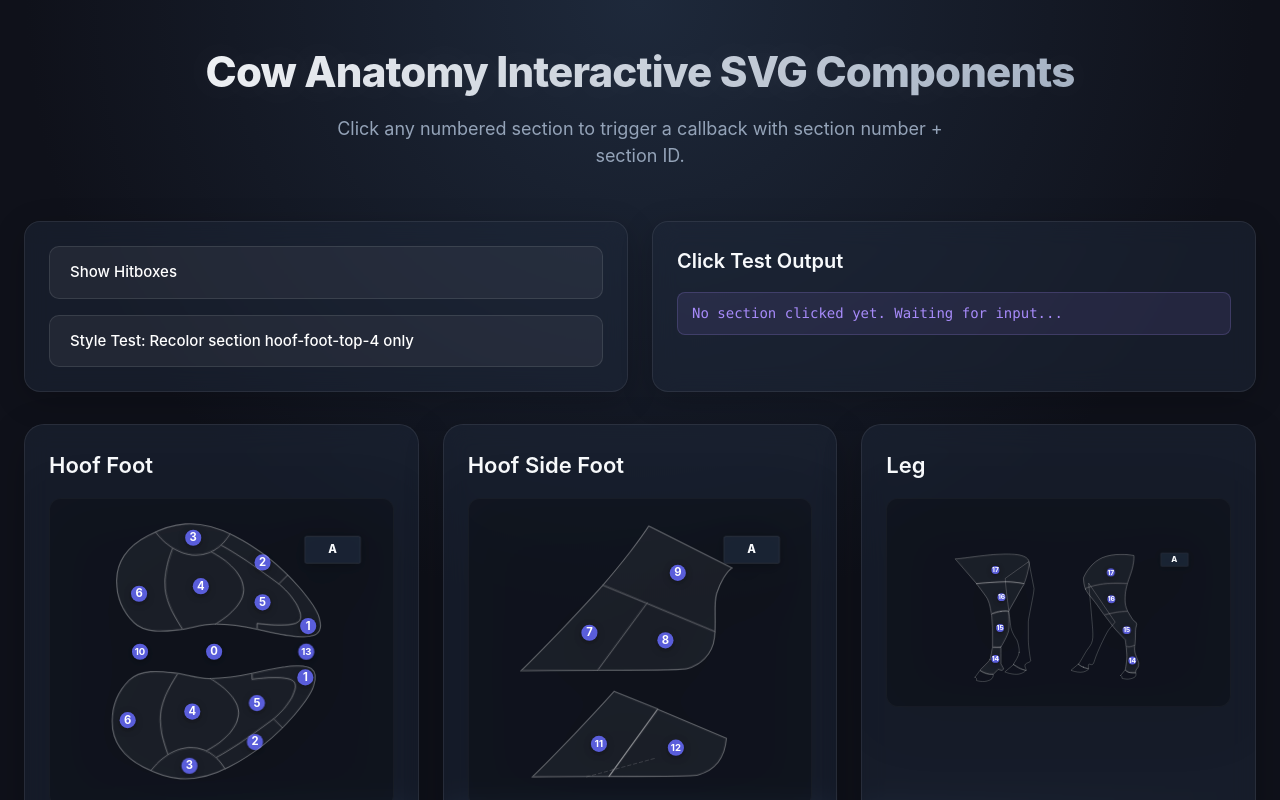
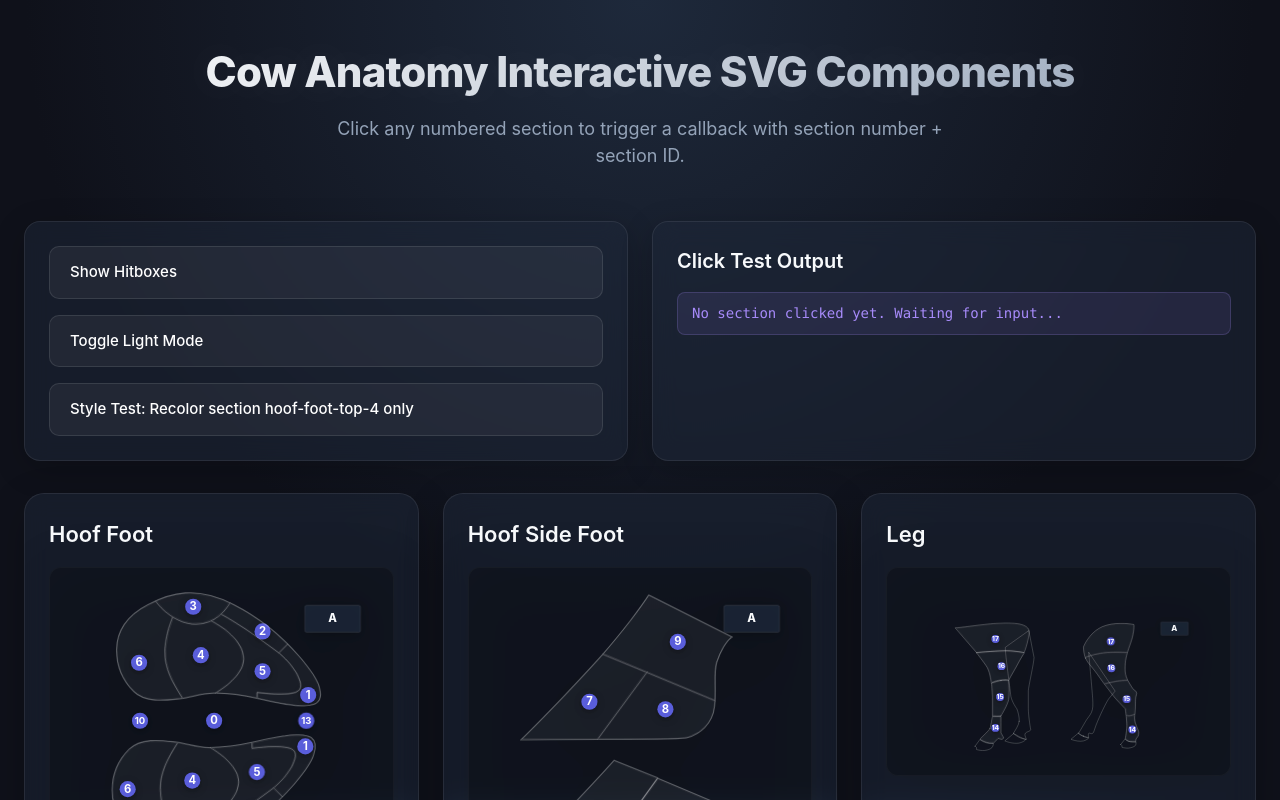
Before and after one commit to liimonx/cow-leg-anatomy, a React (Vite) app: page / in a window 1280 px wide. Shown: the top 800 px of the page. Built offline with nearby package versions, Linux system fonts and the light colour scheme.

Commit message:
feat: Implement dark and light theme toggle using CSS variables and a new UI button.

```diff
--- a/src/App.module.css
+++ b/src/App.module.css
@@ -1,10 +1,93 @@
 .page {
+  /* Theme Variables - Dark (Default) */
+  --header-h1-gradient-start: #ffffff;
+  --header-h1-gradient-end: #94a3b8;
+  --header-h1-shadow: rgba(255, 255, 255, 0.1);
+  --header-p-color: #94a3b8;
+
+  --panel-bg: rgba(30, 41, 59, 0.5);
+  --panel-border: rgba(255, 255, 255, 0.08);
+  --btn-bg: rgba(255, 255, 255, 0.05);
+  --btn-border: rgba(255, 255, 255, 0.1);
+  --btn-text: #fff;
+  --btn-hover-bg: rgba(59, 130, 246, 0.15);
+  --btn-hover-border: rgba(59, 130, 246, 0.4);
+  --btn-hover-shadow: rgba(59, 130, 246, 0.2);
+
+  --status-h2: #f8fafc;
+  --status-p-color: #a78bfa;
+  --status-p-bg: rgba(167, 139, 250, 0.1);
+  --status-p-border: rgba(167, 139, 250, 0.2);
+  --li-bg: rgba(0, 0, 0, 0.2);
+  --li-border: rgba(255, 255, 255, 0.05);
+  --li-text: #cbd5e1;
+  --li-hover-bg: rgba(0, 0, 0, 0.3);
+  --li-hover-border: rgba(255, 255, 255, 0.1);
+
+  --card-bg: rgba(30, 41, 59, 0.5);
+  --card-border: rgba(255, 255, 255, 0.08);
+  --card-shadow: rgba(0, 0, 0, 0.2);
+  --card-hover-shadow: rgba(0, 0, 0, 0.3);
+  --card-hover-border: rgba(255, 255, 255, 0.15);
+  --card-h3: #f8fafc;
+
+  --diagram-bg: rgba(0, 0, 0, 0.25);
+  --diagram-border: rgba(255, 255, 255, 0.03);
+  --diagram-hover-bg: rgba(0, 0, 0, 0.35);
+
+  --idmap-h3: #94a3b8;
+  --code-bg: rgba(0, 0, 0, 0.3);
+  --code-border: rgba(255, 255, 255, 0.05);
+  --code-text: #38bdf8;
+
   display: flex;
   flex-direction: column;
   gap: 32px;
   margin: 0 auto;
-  max-width: 1280px;
+  max-width: 1440px;
   padding: 40px 24px;
+}
+
+:global([data-theme="light"]) .page {
+  --header-h1-gradient-start: #0f111a;
+  --header-h1-gradient-end: #475569;
+  --header-h1-shadow: rgba(0, 0, 0, 0.05);
+  --header-p-color: #475569;
+
+  --panel-bg: rgba(255, 255, 255, 0.7);
+  --panel-border: rgba(0, 0, 0, 0.05);
+  --btn-bg: rgba(0, 0, 0, 0.05);
+  --btn-border: rgba(0, 0, 0, 0.1);
+  --btn-text: #0f111a;
+  --btn-hover-bg: rgba(59, 130, 246, 0.1);
+  --btn-hover-border: rgba(59, 130, 246, 0.3);
+  --btn-hover-shadow: rgba(59, 130, 246, 0.15);
+
+  --status-h2: #0f111a;
+  --status-p-color: #7c3aed;
+  --status-p-bg: rgba(139, 92, 246, 0.1);
+  --status-p-border: rgba(139, 92, 246, 0.2);
+  --li-bg: rgba(255, 255, 255, 0.5);
+  --li-border: rgba(0, 0, 0, 0.05);
+  --li-text: #334155;
+  --li-hover-bg: rgba(255, 255, 255, 0.8);
+  --li-hover-border: rgba(0, 0, 0, 0.1);
+
+  --card-bg: rgba(255, 255, 255, 0.7);
+  --card-border: rgba(0, 0, 0, 0.05);
+  --card-shadow: rgba(0, 0, 0, 0.05);
+  --card-hover-shadow: rgba(0, 0, 0, 0.1);
+  --card-hover-border: rgba(0, 0, 0, 0.1);
+  --card-h3: #0f111a;
+
+  --diagram-bg: rgba(255, 255, 255, 0.5);
+  --diagram-border: rgba(0, 0, 0, 0.05);
+  --diagram-hover-bg: rgba(255, 255, 255, 0.8);
+
+  --idmap-h3: #475569;
+  --code-bg: rgba(255, 255, 255, 0.8);
+  --code-border: rgba(0, 0, 0, 0.05);
+  --code-text: #0284c7;
 }
 
 .header {
@@ -19,15 +102,19 @@
   font-size: 42px;
   font-weight: 800;
   letter-spacing: -0.02em;
-  background: linear-gradient(135deg, #ffffff 0%, #94a3b8 100%);
+  background: linear-gradient(
+    135deg,
+    var(--header-h1-gradient-start) 0%,
+    var(--header-h1-gradient-end) 100%
+  );
   background-clip: text;
   -webkit-background-clip: text;
   -webkit-text-fill-color: transparent;
-  text-shadow: 0 0 40px rgba(255, 255, 255, 0.1);
+  text-shadow: 0 0 40px var(--header-h1-shadow);
 }
 
 .header p {
-  color: #94a3b8;
+  color: var(--header-p-color);
   font-size: 18px;
   max-width: 640px;
   margin: 0 auto;
@@ -42,8 +129,8 @@
 .controls,
 .statusPanel,
 .idMap {
-  background: rgba(30, 41, 59, 0.5);
-  border: 1px solid rgba(255, 255, 255, 0.08);
+  background: var(--panel-bg);
+  border: 1px solid var(--panel-border);
   border-radius: 16px;
   backdrop-filter: blur(12px);
   -webkit-backdrop-filter: blur(12px);
@@ -59,10 +146,10 @@
 }
 
 .controls button {
-  background: rgba(255, 255, 255, 0.05);
-  border: 1px solid rgba(255, 255, 255, 0.1);
+  background: var(--btn-bg);
+  border: 1px solid var(--btn-border);
   border-radius: 10px;
-  color: #fff;
+  color: var(--btn-text);
   cursor: pointer;
   font: inherit;
   font-weight: 500;
@@ -83,10 +170,10 @@
 }
 
 .controls button:hover {
-  background: rgba(59, 130, 246, 0.15);
-  border-color: rgba(59, 130, 246, 0.4);
+  background: var(--btn-hover-bg);
+  border-color: var(--btn-hover-border);
   transform: translateY(-2px);
-  box-shadow: 0 4px 12px rgba(59, 130, 246, 0.2);
+  box-shadow: 0 4px 12px var(--btn-hover-shadow);
 }
 
 .controls button:hover::after {
@@ -109,21 +196,21 @@
   font-size: 20px;
   font-weight: 600;
   margin: 0;
-  color: #f8fafc;
+  color: var(--status-h2);
   display: flex;
   align-items: center;
   gap: 8px;
 }
 
 .statusPanel p {
-  color: #a78bfa;
+  color: var(--status-p-color);
   font-size: 14px;
   margin: 0;
   font-family: ui-monospace, SFMono-Regular, Menlo, Consolas, monospace;
-  background: rgba(167, 139, 250, 0.1);
+  background: var(--status-p-bg);
   padding: 10px 14px;
   border-radius: 8px;
-  border: 1px solid rgba(167, 139, 250, 0.2);
+  border: 1px solid var(--status-p-border);
 }
 
 .statusPanel ul {
@@ -152,19 +239,19 @@
 }
 
 .statusPanel li {
-  background: rgba(0, 0, 0, 0.2);
-  border: 1px solid rgba(255, 255, 255, 0.05);
+  background: var(--li-bg);
+  border: 1px solid var(--li-border);
   border-radius: 8px;
   font-family: ui-monospace, SFMono-Regular, Menlo, Consolas, monospace;
   font-size: 13px;
   padding: 10px 12px;
-  color: #cbd5e1;
+  color: var(--li-text);
   transition: all 0.2s ease;
 }
 
 .statusPanel li:hover {
-  background: rgba(0, 0, 0, 0.3);
-  border-color: rgba(255, 255, 255, 0.1);
+  background: var(--li-hover-bg);
+  border-color: var(--li-hover-border);
 }
 
 .diagramGrid {
@@ -174,8 +261,8 @@
 }
 
 .card {
-  background: rgba(30, 41, 59, 0.5);
-  border: 1px solid rgba(255, 255, 255, 0.08);
+  background: var(--card-bg);
+  border: 1px solid var(--card-border);
   border-radius: 20px;
   backdrop-filter: blur(12px);
   -webkit-backdrop-filter: blur(12px);
@@ -183,7 +270,7 @@
   flex-direction: column;
   gap: 16px;
   padding: 24px;
-  box-shadow: 0 12px 40px rgba(0, 0, 0, 0.2);
+  box-shadow: 0 12px 40px var(--card-shadow);
   transition:
     transform 0.3s ease,
     box-shadow 0.3s ease,
@@ -192,31 +279,31 @@
 
 .card:hover {
   transform: translateY(-4px);
-  box-shadow: 0 16px 50px rgba(0, 0, 0, 0.3);
-  border-color: rgba(255, 255, 255, 0.15);
+  box-shadow: 0 16px 50px var(--card-hover-shadow);
+  border-color: var(--card-hover-border);
 }
 
 .card h3 {
   font-size: 22px;
   font-weight: 600;
-  color: #f8fafc;
+  color: var(--card-h3);
   margin: 0;
 }
 
 .diagram,
 .legDiagram {
-  background: rgba(0, 0, 0, 0.25);
+  background: var(--diagram-bg);
   border-radius: 12px;
   width: 100%;
   height: auto;
   padding: 24px;
-  border: 1px solid rgba(255, 255, 255, 0.03);
+  border: 1px solid var(--diagram-border);
   transition: background 0.3s ease;
 }
 
 .card:hover .diagram,
 .card:hover .legDiagram {
-  background: rgba(0, 0, 0, 0.35);
+  background: var(--diagram-hover-bg);
 }
 
 .idMap {
@@ -235,14 +322,14 @@
 .idMap h3 {
   font-size: 16px;
   font-weight: 500;
-  color: #94a3b8;
+  color: var(--idmap-h3);
   margin-bottom: 10px;
   margin-top: 0;
 }
 
 .idMap code {
-  background: rgba(0, 0, 0, 0.3);
-  border: 1px solid rgba(255, 255, 255, 0.05);
+  background: var(--code-bg);
+  border: 1px solid var(--code-border);
   border-radius: 10px;
   display: block;
   font-family: ui-monospace, SFMono-Regular, Menlo, Consolas, monospace;
@@ -250,7 +337,7 @@
   line-height: 1.6;
   padding: 14px 16px;
   white-space: pre-wrap;
-  color: #38bdf8;
+  color: var(--code-text);
 }
 
 .sectionStyleTest {
--- a/src/App.tsx
+++ b/src/App.tsx
@@ -1,4 +1,4 @@
-import { useMemo, useState } from "react";
+import { useMemo, useState, useEffect } from "react";
 
 import {
   CowHoofFootSvg,
@@ -21,6 +21,12 @@
 export default function App() {
   const [showHitboxes, setShowHitboxes] = useState(false);
   const [styleTestEnabled, setStyleTestEnabled] = useState(false);
+  const [theme, setTheme] = useState<"dark" | "light">("dark");
+
+  useEffect(() => {
+    document.documentElement.setAttribute("data-theme", theme);
+  }, [theme]);
+
   const [lastClick, setLastClick] = useState<ClickEvent | null>(null);
 
   const [activeHoofFootSectionIds, setActiveHoofFootSectionIds] = useState<
@@ -67,6 +73,13 @@
             onClick={() => setShowHitboxes((value) => !value)}
           >
             {showHitboxes ? "Hide Hitboxes" : "Show Hitboxes"}
+          </button>
+
+          <button
+            type="button"
+            onClick={() => setTheme((t) => (t === "dark" ? "light" : "dark"))}
+          >
+            Toggle {theme === "dark" ? "Light" : "Dark"} Mode
           </button>
           <button
             type="button"
--- a/src/index.css
+++ b/src/index.css
@@ -1,6 +1,8 @@
 :root {
   --background: #0f111a;
   --foreground: #f8fafc;
+  --bg-gradient-start: #1e293b;
+  --bg-gradient-end: #0f111a;
 
   font-family:
     "Inter",
@@ -24,6 +26,13 @@
   -moz-osx-font-smoothing: grayscale;
 }
 
+:root[data-theme="light"] {
+  --background: #f8fafc;
+  --foreground: #0f111a;
+  --bg-gradient-start: #e2e8f0;
+  --bg-gradient-end: #f8fafc;
+}
+
 * {
   box-sizing: border-box;
   margin: 0;
@@ -40,8 +49,14 @@
 body {
   background: var(--background);
   color: var(--foreground);
-  /* Premium dark background with a very subtle radial gradient */
-  background-image: radial-gradient(circle at 50% 0%, #1e293b 0%, #0f111a 60%);
+  background-image: radial-gradient(
+    circle at 50% 0%,
+    var(--bg-gradient-start) 0%,
+    var(--bg-gradient-end) 60%
+  );
   background-attachment: fixed;
   background-repeat: no-repeat;
+  transition:
+    background-color 0.3s ease,
+    color 0.3s ease;
 }
```
Also changed, not shown: src/components/cow-anatomy.module.css (+71 -12 lines).
